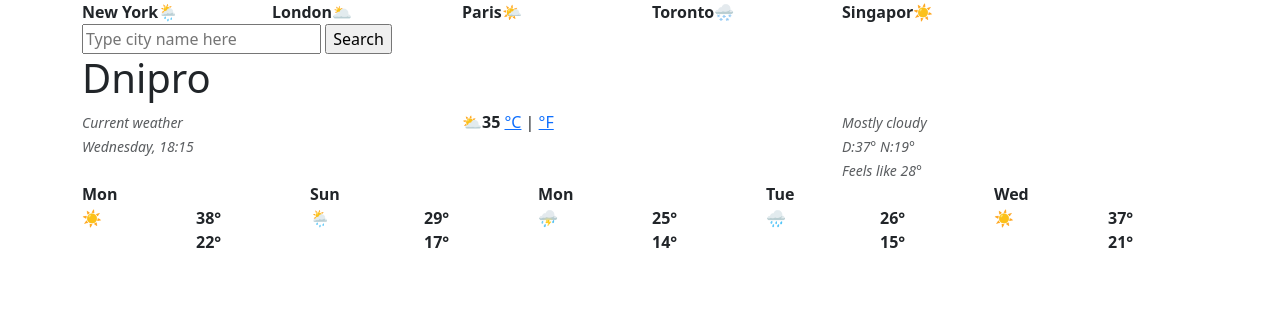
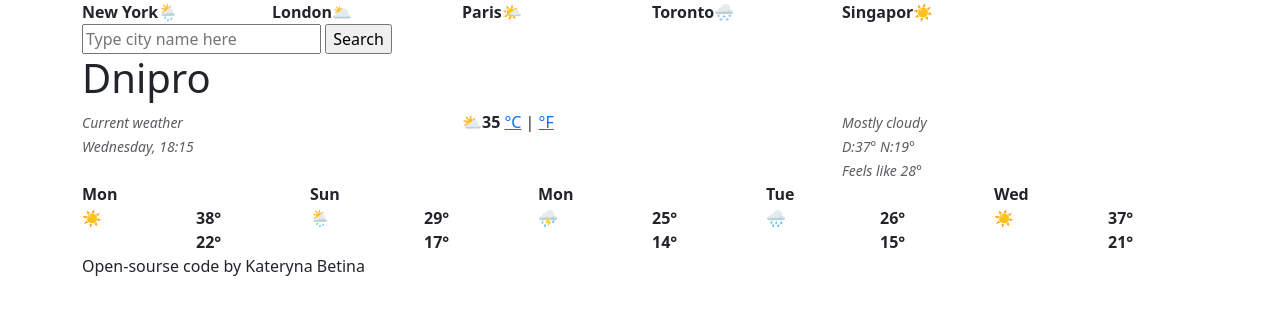
Before and after one commit to KetBet/my-weather-app, a plain HTML site: page index.html in a window 1280 px wide. Drawn offline with nearby package versions, Linux system fonts and the light colour scheme.

Commit message:
Add <p> in html

```diff
--- a/index.html
+++ b/index.html
@@ -67,6 +67,7 @@
             <div class="col"></br><strong>37°</br>
               21°</strong></div>
         </div>
+        <p>Open-sourse code by Kateryna Betina</p>
 
 		</div>
 		<script src="src/index.js">
```
